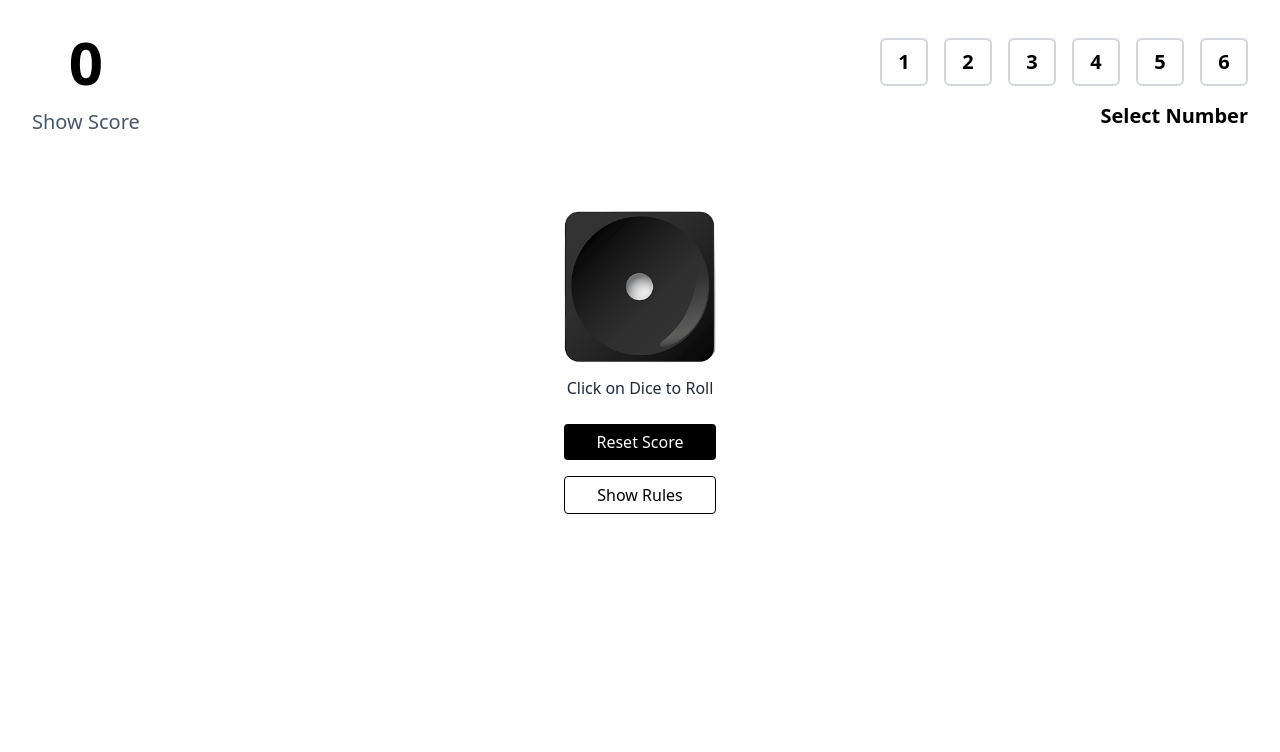
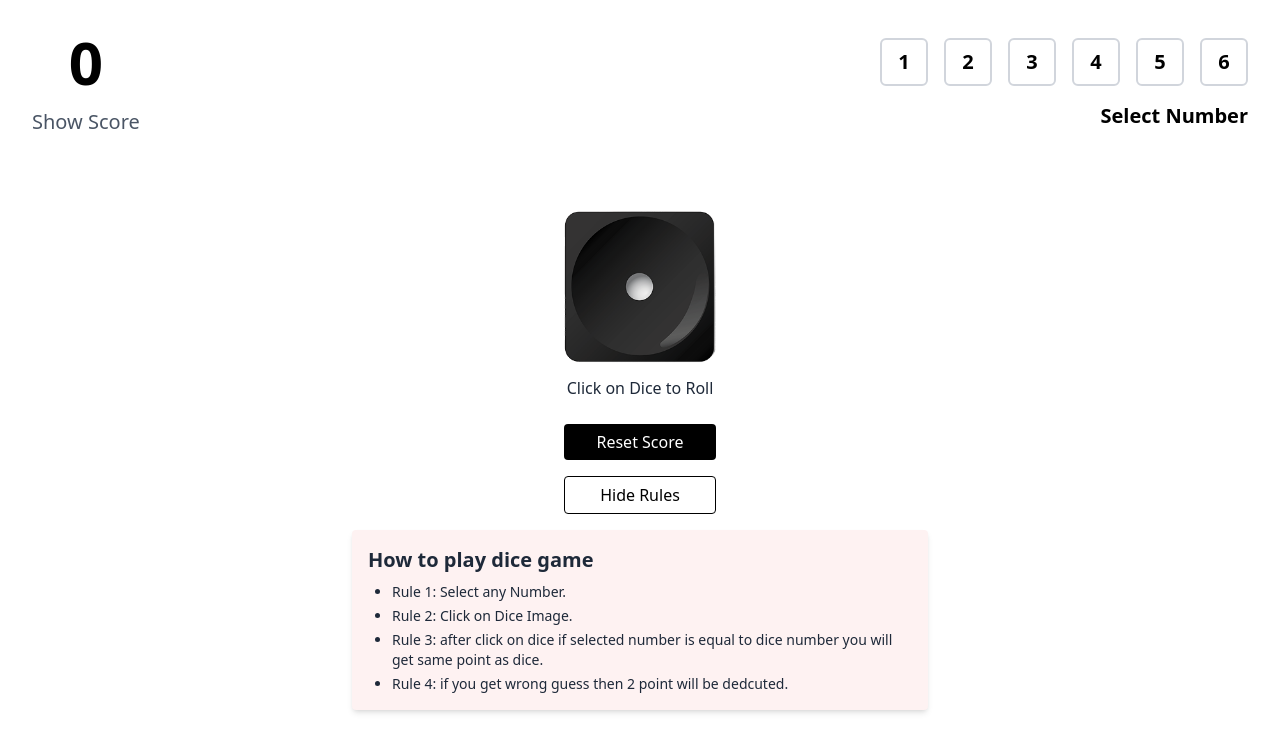
Before and after one commit to IamProgrammer24/Dice-Game, a React (Vite) app: page /game in a window 1280 px wide. Both pictures are taken after a click on the button "Show Rules". Shown: the top 752 px of the page. Built offline with nearby package versions, Linux system fonts and the light colour scheme.

Commit message:
show/hide rules complete

```diff
--- a/src/components/GamePage.jsx
+++ b/src/components/GamePage.jsx
@@ -3,10 +3,10 @@ import SelectNumber from "./SelectNumber";
 import RoldDice from "./RoldDice";
 
 const GamePage = () => {
-  const [score, setScore] = useState(0); // Optional: set default score
+  const [score, setScore] = useState(0); // By default score 0
 
   const resetScore = () => {
-    setScore(0); // Reset to first image
+    setScore(0); // Reset Score
   };
 
   return (
--- a/src/components/RoldDice.jsx
+++ b/src/components/RoldDice.jsx
@@ -9,15 +9,20 @@ import img6 from "../assets/dice_6.png";
 const RoldDice = ({ resetScore }) => {
   const images = [img1, img2, img3, img4, img5, img6];
 
-  // ✅ Set initial image to the first image
   const [randomImage, setRandomImage] = useState(images[0]);
+  const [showRule, setShowRule] = useState(false);
 
   const showRandomImage = () => {
     const index = Math.floor(Math.random() * images.length);
     setRandomImage(images[index]);
   };
 
+  const toggleRules = () => {
+    setShowRule((prev) => !prev); // ✅ Toggles the rules section
+  };
+
   return (
+    <div>
       <div className="flex flex-col items-center justify-center mt-10 space-y-6">
         {/* ✅ Image Section */}
         <div className="flex flex-col items-center">
@@ -39,12 +44,31 @@ const RoldDice = ({ resetScore }) => {
             Reset Score
           </button>
           <button
-
+            onClick={toggleRules}
             className="px-8 py-1.5 focus:outline-none bg-white border border-black text-black rounded hover:bg-gray-400 transition"
           >
-          Show Rules
+            {showRule ? "Hide Rules" : "Show Rules"}
           </button>
         </div>
+      </div>
+
+      {/* ✅ Conditional rendering of rules */}
+      {showRule && (
+        <div className="mt-4 p-4 bg-red-50 rounded shadow-md text-gray-800 max-w-xl mx-auto">
+          <h2 className="text-xl font-bold mb-2">How to play dice game</h2>
+          <ul className="list-disc pl-6 space-y-1">
+            <li className="text-sm">Rule 1: Select any Number.</li>
+            <li className="text-sm">Rule 2: Click on Dice Image.</li>
+            <li className="text-sm">
+              Rule 3: after click on dice if selected number is equal to dice
+              number you will get same point as dice.
+            </li>
+            <li className="text-sm">
+              Rule 4: if you get wrong guess then 2 point will be dedcuted.
+            </li>
+          </ul>
+        </div>
+      )}
     </div>
   );
 };
```
Lines whose indentation alone changed are shown as unchanged.
